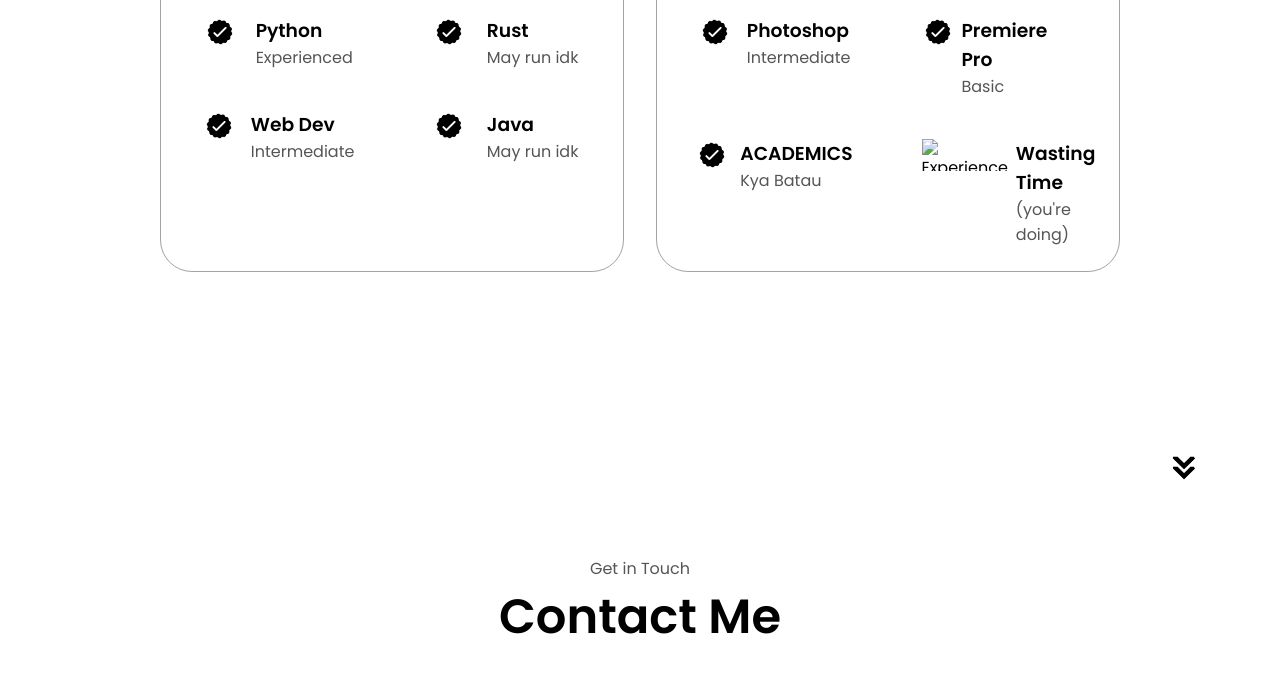
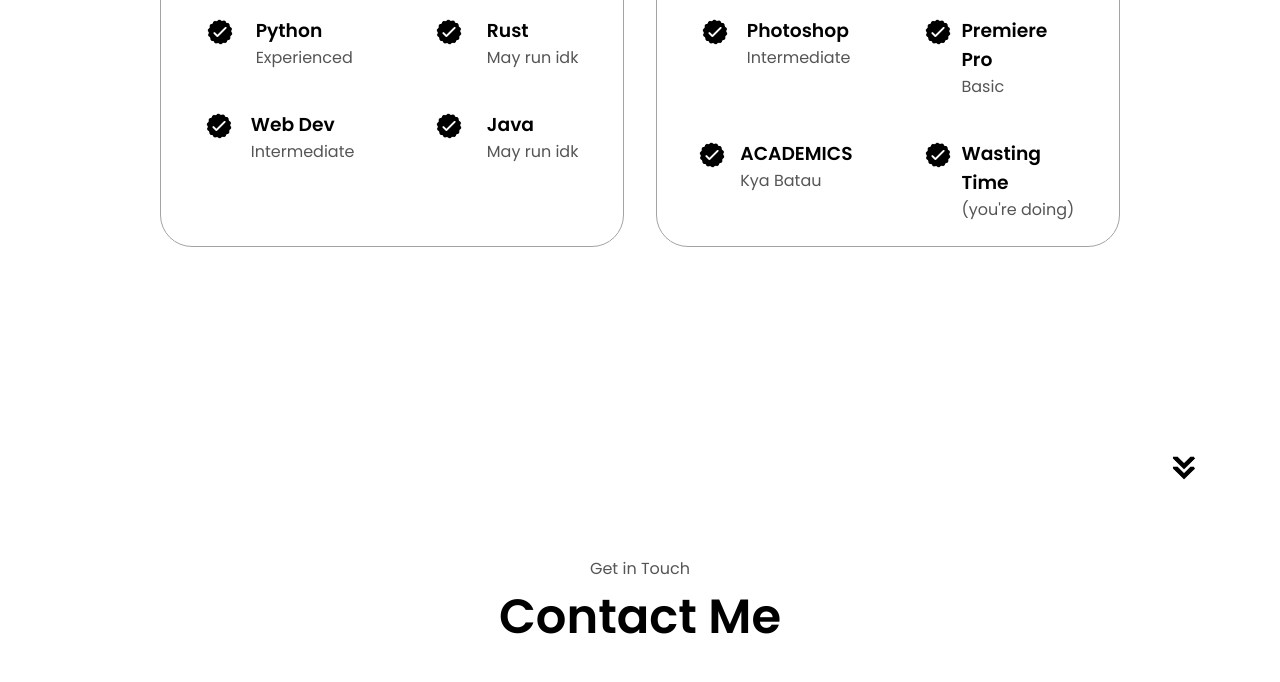
Before and after one commit to JustCodeAadarsh/Aadarsh, a plain HTML site: page index.html in a window 1280 px wide. Shown: the part 1140-1822 px from the top of the page. Drawn offline with Linux system fonts and the light colour scheme; the site is published under a folder, as on GitHub Pages, so addresses that start at the root find nothing.

Commit message:
Update index.html

```diff
--- a/index.html
+++ b/index.html
@@ -157,7 +157,7 @@
               </article>
               <article>
                 <img
-                  src="/assests/checkmark.png"
+                  src="assests/checkmark.png"
                   alt="Experience icon"
                   class="icon"
                 />
```
